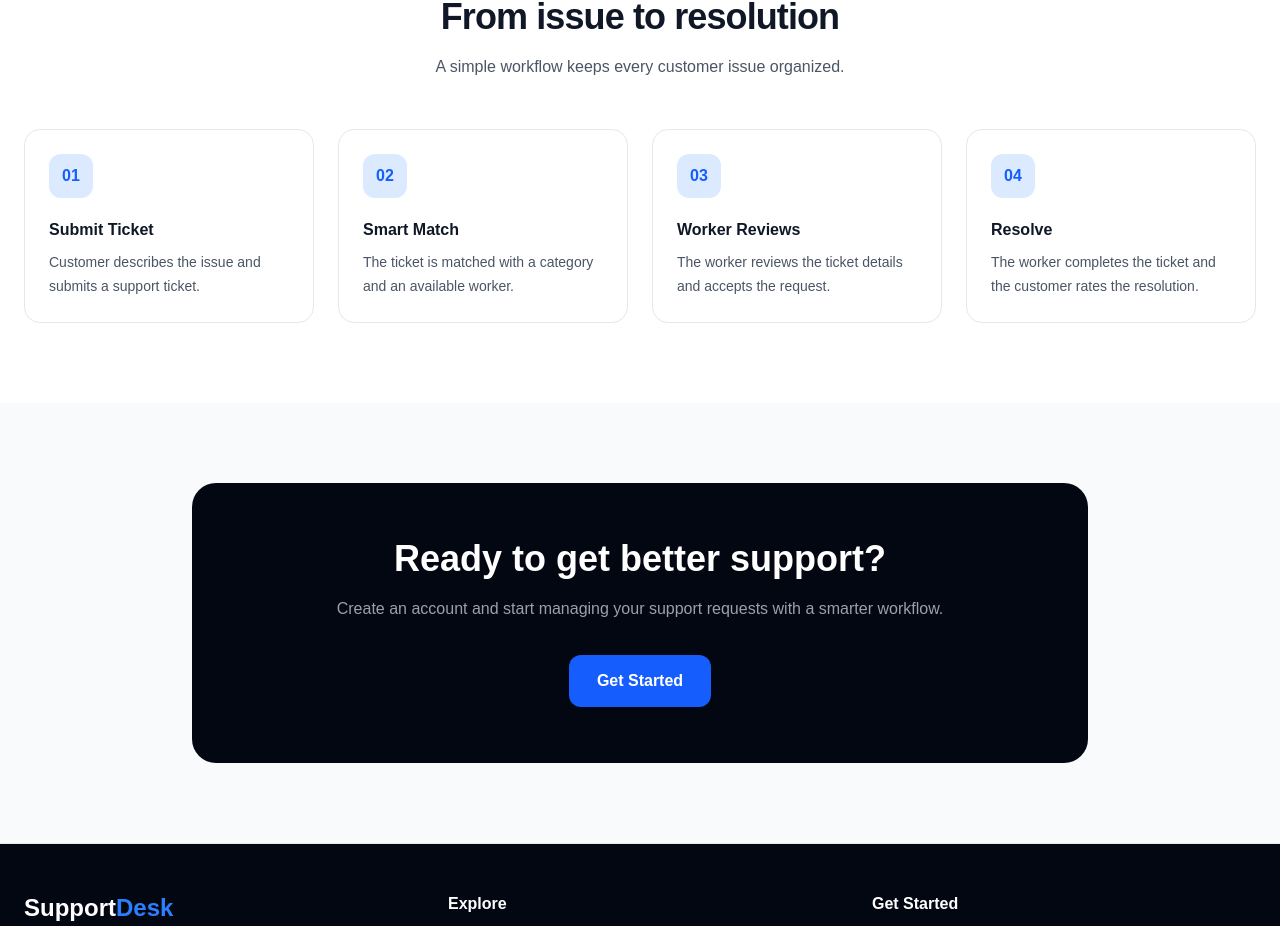
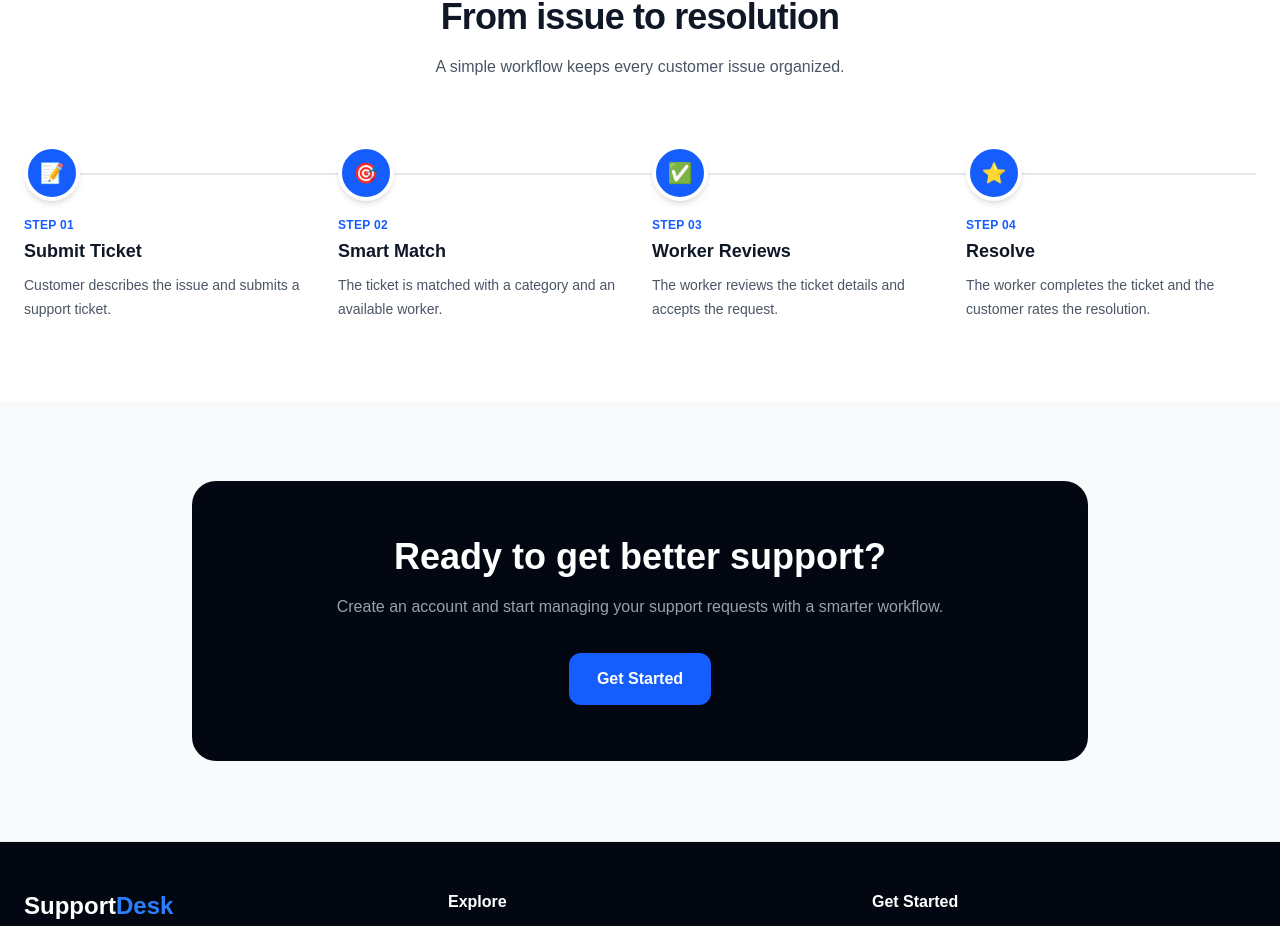
Before and after one commit to dua-muhammad-ibraheem/hack-frontent, a React (Vite) app: page / in a window 1280 px wide. Shown: the part 1493-2419 px from the top of the page. Built offline with nearby package versions, Linux system fonts and the light colour scheme.

Commit message:
redesign How It Works section with timeline connector and icon

```diff
--- a/src/pages/Home.jsx
+++ b/src/pages/Home.jsx
@@ -285,30 +285,43 @@ const Home = () => {
       whileInView="show"
       viewport={{ once: true, amount: 0.2 }}
       variants={staggerContainer}
-            className="mt-12 grid gap-6 md:grid-cols-4"
+      className="relative mt-16"
     >
+      {/* Connector line (desktop only) */}
+      <div className="absolute left-0 right-0 top-7 hidden h-0.5 bg-gray-200 md:block" />
+
+      <div className="grid gap-10 md:grid-cols-4 md:gap-6">
         {[
-              { num: "01", title: "Submit Ticket", desc: "Customer describes the issue and submits a support ticket." },
-              { num: "02", title: "Smart Match", desc: "The ticket is matched with a category and an available worker." },
-              { num: "03", title: "Worker Reviews", desc: "The worker reviews the ticket details and accepts the request." },
-              { num: "04", title: "Resolve", desc: "The worker completes the ticket and the customer rates the resolution." },
+          { num: "01", icon: "📝", title: "Submit Ticket", desc: "Customer describes the issue and submits a support ticket." },
+          { num: "02", icon: "🎯", title: "Smart Match", desc: "The ticket is matched with a category and an available worker." },
+          { num: "03", icon: "✅", title: "Worker Reviews", desc: "The worker reviews the ticket details and accepts the request." },
+          { num: "04", icon: "⭐", title: "Resolve", desc: "The worker completes the ticket and the customer rates the resolution." },
         ].map((step) => (
           <motion.div
             key={step.num}
             variants={fadeUp}
             whileHover={{ y: -6 }}
             transition={{ duration: 0.3 }}
-                className="rounded-2xl border border-gray-200 p-6"
+            className="relative flex flex-col items-center text-center md:items-start md:text-left"
           >
-                <div className="flex h-11 w-11 items-center justify-center rounded-xl bg-blue-100 font-bold text-blue-600">
-                  {step.num}
+            <div className="relative z-10 flex h-14 w-14 items-center justify-center rounded-full border-4 border-white bg-blue-600 text-xl shadow-md">
+              {step.icon}
             </div>
 
-                <h3 className="mt-5 font-semibold text-gray-900">{step.title}</h3>
+            <span className="mt-4 text-xs font-bold uppercase tracking-wide text-blue-600">
+              Step {step.num}
+            </span>
 
-                <p className="mt-2 text-sm leading-6 text-gray-600">{step.desc}</p>
+            <h3 className="mt-1 text-lg font-semibold text-gray-900">
+              {step.title}
+            </h3>
+
+            <p className="mt-2 text-sm leading-6 text-gray-600">
+              {step.desc}
+            </p>
           </motion.div>
         ))}
+      </div>
     </motion.div>
   </div>
 </section>
```
Lines whose indentation alone changed are shown as unchanged.
